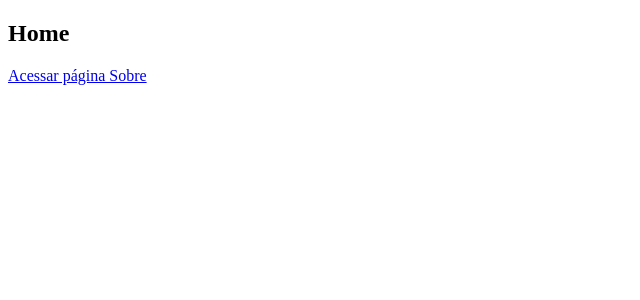
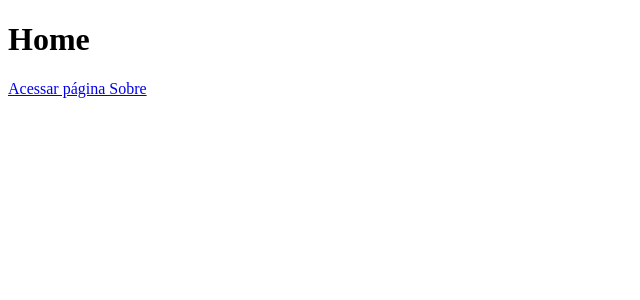
Before and after one commit to patrick-tf/ideia-unica, a Next.js app: page / in a window 1280 px wide. Shown: the top 300 px of the page, without its empty margins (0-640 px from the left). Built offline with nearby package versions, Linux system fonts and the light colour scheme.

Commit message:
Update index.js

```diff
--- a/pages/index.js
+++ b/pages/index.js
@@ -4,7 +4,7 @@ import Link from "next/link";
 function Home() {
   return (
     <div>
-      <h2>Home</h2>
+      <h1>Home</h1>
       <Link href="/sobre">
         <a> Acessar página Sobre</a>
       </Link>
```
